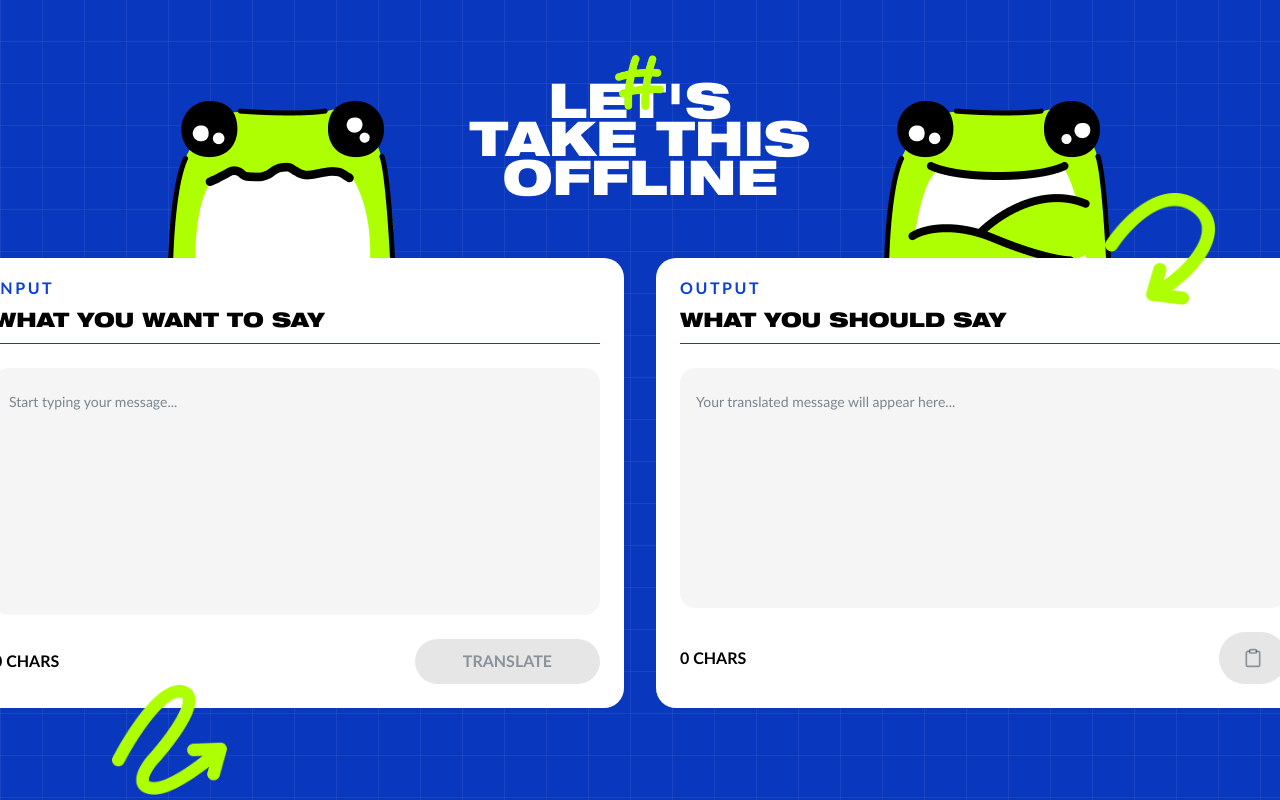
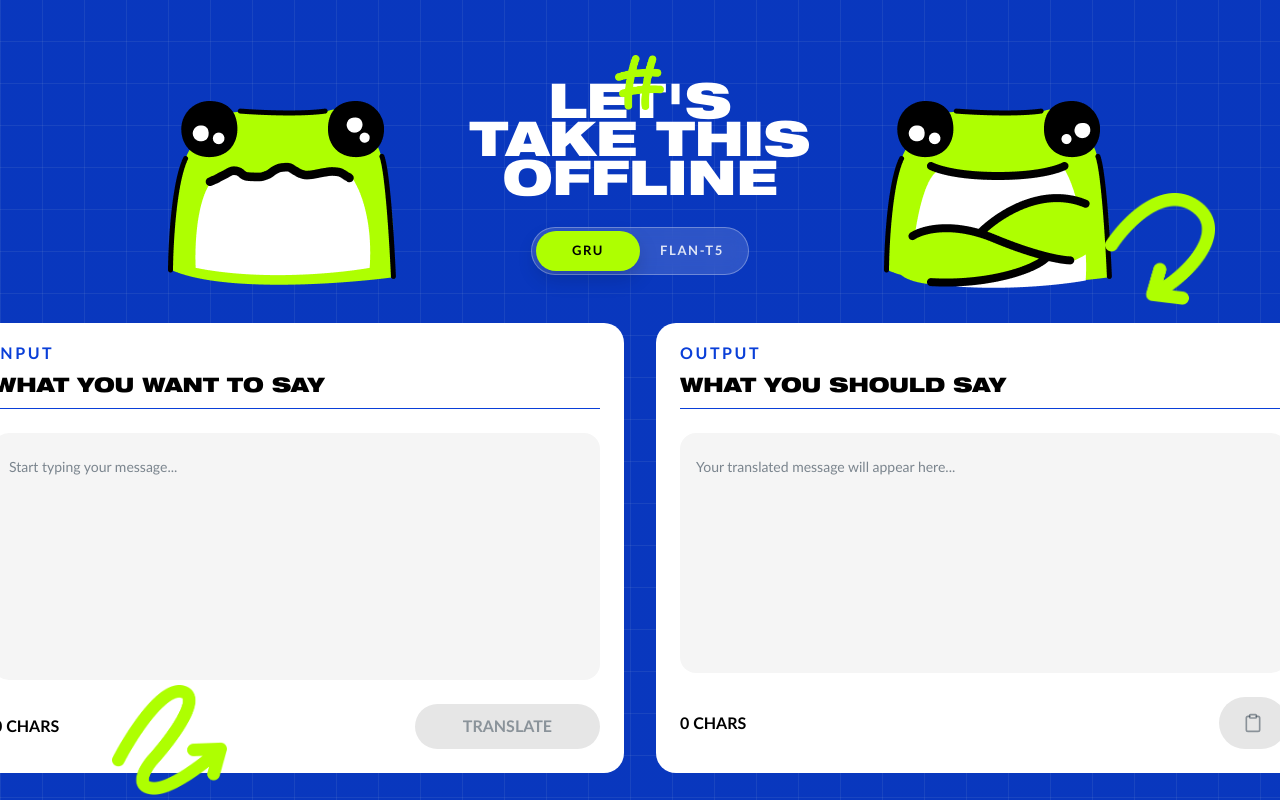
Before and after one commit to SSJIORI/gru-project, a React (Vite) app: page /translator in a window 1280 px wide. Built offline with nearby package versions, Linux system fonts and the light colour scheme; no server answers; a web font is replaced by a local one.

Commit message:
feat: implement translation functionality with model selection

```diff
--- a/src/pages/TranslatorPage.jsx
+++ b/src/pages/TranslatorPage.jsx
@@ -17,6 +17,11 @@ const ACTION_BUTTON_CLASSES =
   'group relative flex items-center justify-center gap-2 overflow-hidden rounded-[100px] bg-[var(--cta-lime)] text-[16px] font-bold leading-[0.8] text-[var(--text-dark)] transition enabled:hover:-translate-y-0.5 enabled:hover:shadow-[0_12px_24px_rgba(0,0,0,0.18)] disabled:cursor-not-allowed disabled:bg-[var(--disabled-bg)] disabled:text-ink/40';
 const SHINE_SPAN_CLASSES =
   'pointer-events-none absolute inset-0 -translate-x-[120%] bg-gradient-to-r from-transparent via-white/70 to-transparent transition duration-700 group-enabled:group-hover:translate-x-[120%]';
+const API_URL = import.meta.env.VITE_REWRITE_API_URL ?? 'http://127.0.0.1:8000/rewrite';
+const MODEL_OPTIONS = [
+  { id: 'gru', label: 'GRU' },
+  { id: 'flan', label: 'FLAN-T5' },
+];
 
 function CardHeader({ label, title }) {
   return (
@@ -31,12 +36,53 @@ function CardHeader({ label, title }) {
 export default function TranslatorPage() {
   const [inputText, setInputText] = useState('');
   const [outputText, setOutputText] = useState('');
+  const [selectedModel, setSelectedModel] = useState('gru');
+  const [isTranslating, setIsTranslating] = useState(false);
 
   const wordCount = inputText.trim().split(/\s+/).filter(Boolean).length;
-  const isTranslateDisabled = wordCount < 2;
+  const isTranslateDisabled = wordCount < 2 || isTranslating;
 
-  function handleTranslate() {
-    setOutputText('Thanks for sharing this. Here is a calmer, more professional version you can send.');
+  async function handleTranslate() {
+    setIsTranslating(true);
+    setOutputText('');
+
+    try {
+      const response = await fetch(API_URL, {
+        method: 'POST',
+        headers: {
+          'Content-Type': 'application/json',
+        },
+        body: JSON.stringify({
+          text: inputText,
+          model: selectedModel,
+        }),
+      });
+
+      if (!response.ok) {
+        throw new Error(`Request failed with status ${response.status}`);
+      }
+
+      const data = await response.json();
+      const nextOutput = data.outputs?.[0] ?? data.output ?? data.text ?? '';
+
+      if (!nextOutput) {
+        throw new Error('The model returned an empty response.');
+      }
+
+      setOutputText(nextOutput);
+    } catch (error) {
+      console.error('Failed to translate message', error);
+      toast.error('Model backend is unavailable', {
+        style: {
+          background: 'var(--toast-bg)',
+          color: 'var(--toast-text)',
+          fontWeight: 700,
+          borderRadius: '999px',
+        },
+      });
+    } finally {
+      setIsTranslating(false);
+    }
   }
 
   async function handleCopyOutput() {
@@ -115,7 +161,29 @@ export default function TranslatorPage() {
           </Link>
         </motion.div>
         <motion.div
-          className="mt-8 flex w-full flex-col items-center justify-center gap-6 lg:mt-[63px] lg:w-auto lg:flex-row lg:gap-8"
+          className="mt-8 flex h-[48px] items-center rounded-full border border-white/30 bg-white/15 p-1 backdrop-blur"
+          initial={{ opacity: 0, y: 14 }}
+          animate={{ opacity: 1, y: 0 }}
+          transition={{ duration: 0.55, delay: 0.08 }}
+        >
+          {MODEL_OPTIONS.map((option) => (
+            <button
+              key={option.id}
+              type="button"
+              onClick={() => setSelectedModel(option.id)}
+              className={`h-10 min-w-[104px] rounded-full px-5 text-[13px] font-bold uppercase tracking-[1.6px] transition ${
+                selectedModel === option.id
+                  ? 'bg-[var(--cta-lime)] text-[var(--text-dark)] shadow-[0_8px_20px_rgba(0,0,0,0.16)]'
+                  : 'text-white/85 hover:bg-white/10 hover:text-white'
+              }`}
+              aria-pressed={selectedModel === option.id}
+            >
+              {option.label}
+            </button>
+          ))}
+        </motion.div>
+        <motion.div
+          className="mt-8 flex w-full flex-col items-center justify-center gap-6 lg:mt-[48px] lg:w-auto lg:flex-row lg:gap-8"
           initial={{ opacity: 0, y: 24 }}
           animate={{ opacity: 1, y: 0 }}
           transition={{ duration: 0.7, delay: 0.1 }}
@@ -154,7 +222,7 @@ export default function TranslatorPage() {
                 disabled={isTranslateDisabled}
               >
                 <span className={SHINE_SPAN_CLASSES} />
-                TRANSLATE
+                {isTranslating ? 'WORKING' : 'TRANSLATE'}
               </button>
             </div>
           </motion.div>
```
